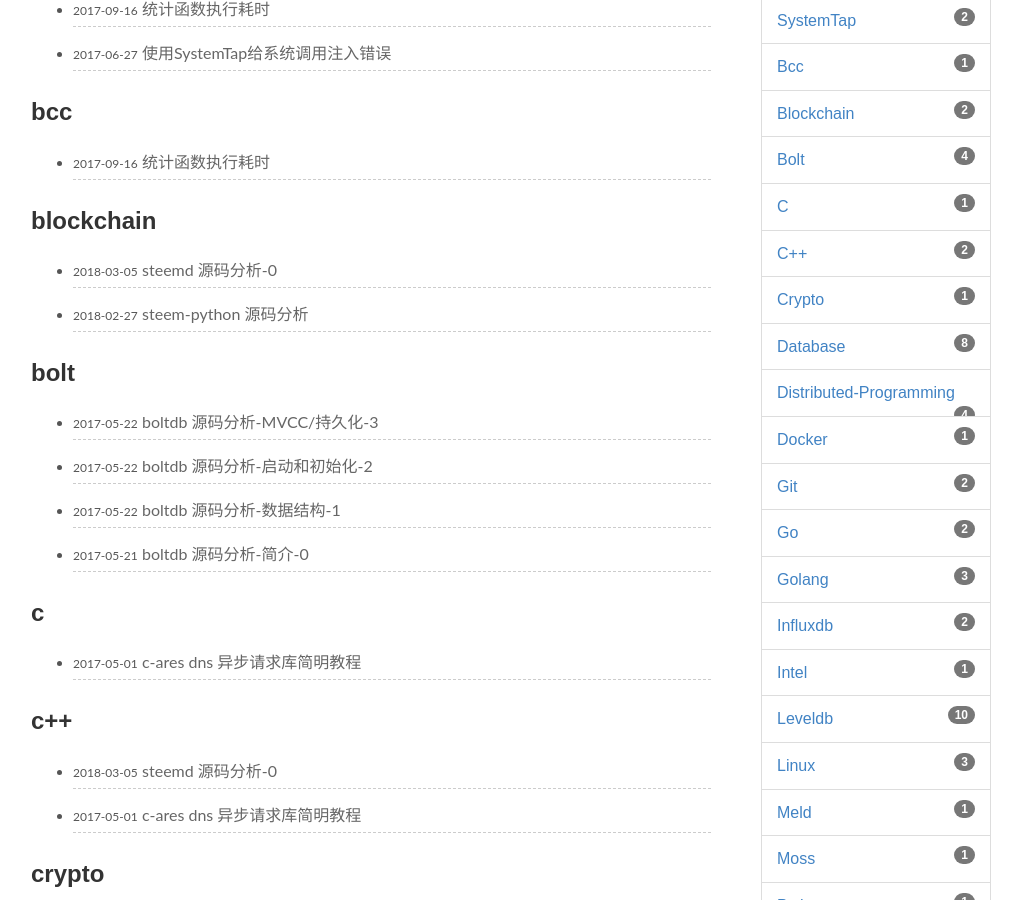
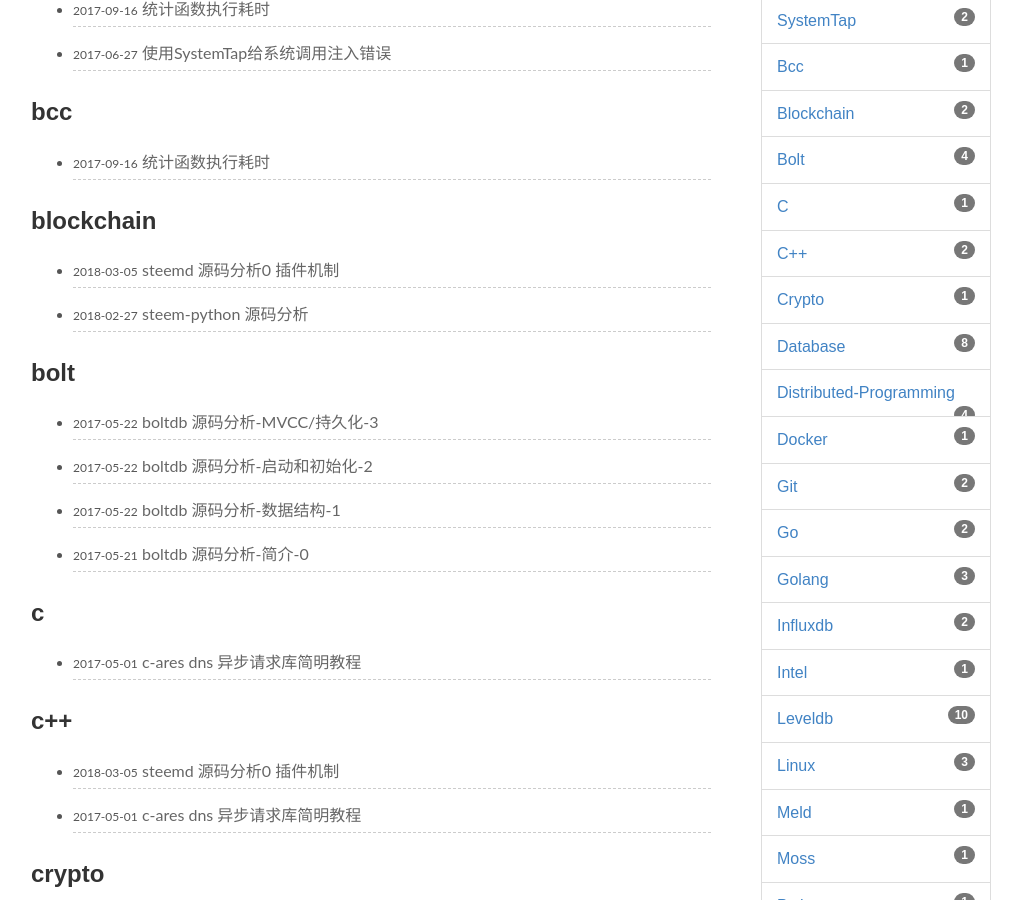
Before and after one commit to lrita/lrita.github.io, a Jekyll site: the page built from pages/categories.md, in a window 1280 px wide and 900 px high, scrolled down 384 px. Shown: the whole window, without its empty margins (139-1161 px from the left). Built offline with Jekyll 4.4.1, drawn with Linux system fonts in a browser that asks for light colours; some of the changed text lies outside the part shown.

Commit message:
add _posts/2018-03-05-steemd-source-0.md

```diff
--- a/_posts/2018-03-05-steemd-source-0.md
+++ b/_posts/2018-03-05-steemd-source-0.md
@@ -1,6 +1,6 @@
 ---
 layout: post
-title: steemd 源码分析-0
+title: steemd 源码分析0 插件机制
 categories: [c++, steemd, blockchain]
 description: c++ steemd steem blockchain
 keywords: c++ steemd steem blockchain
```
